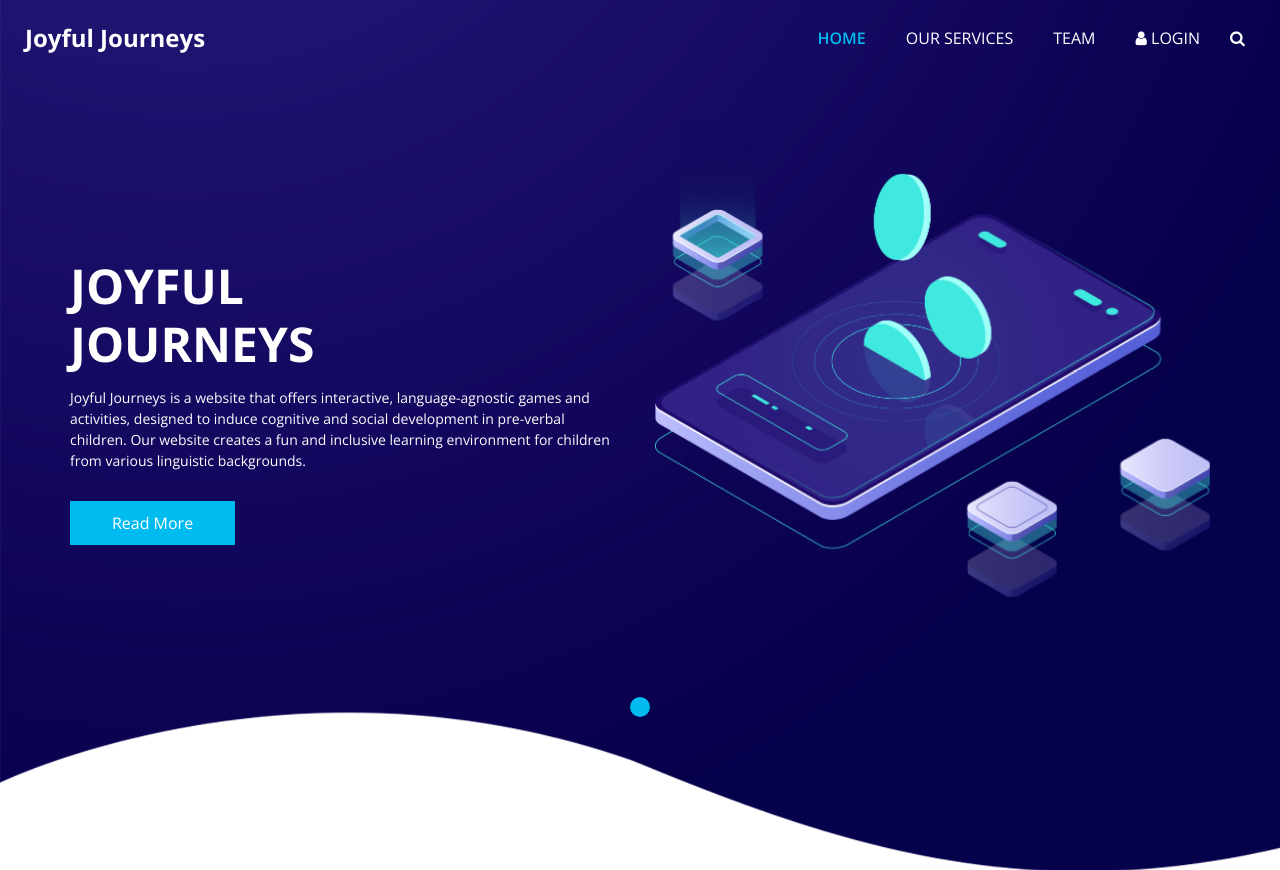
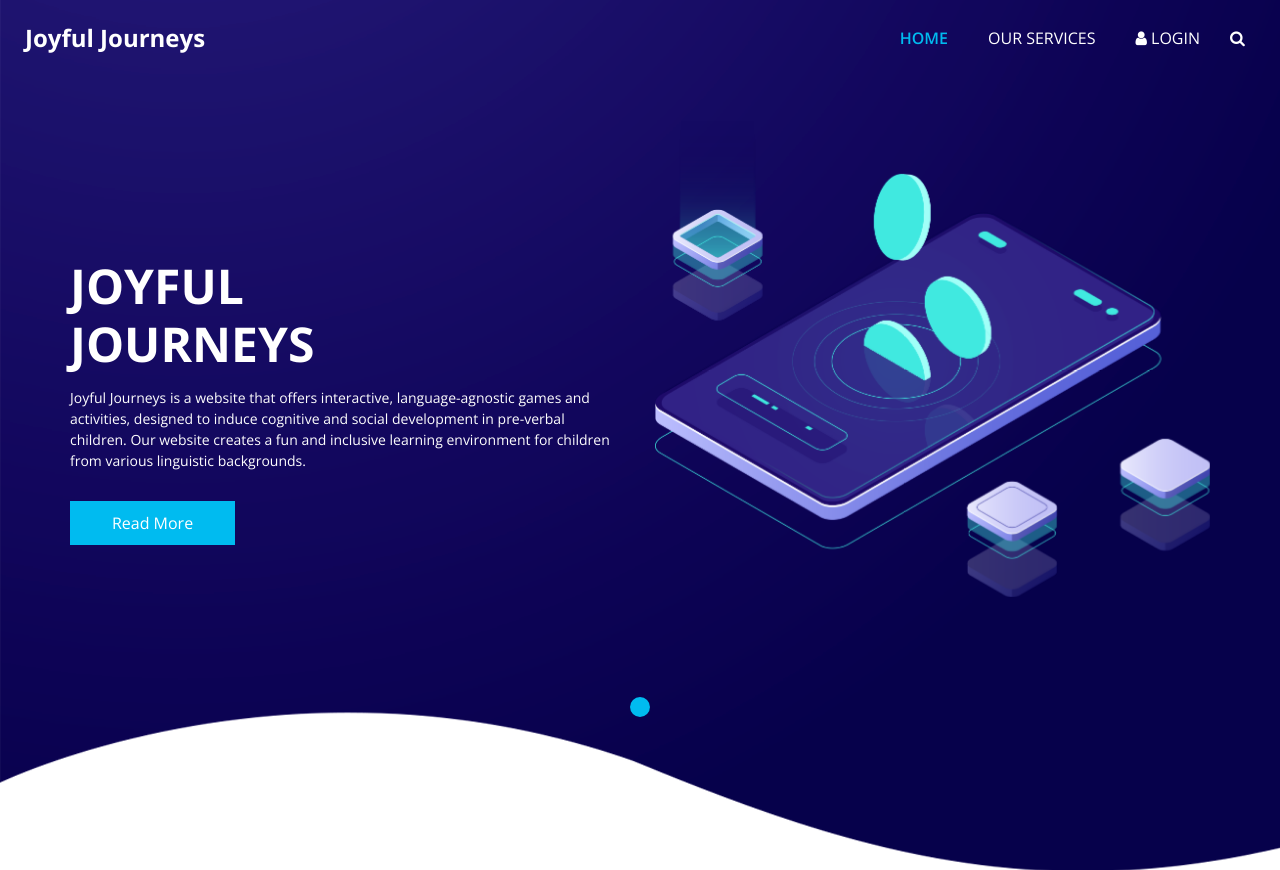
Before and after one commit to vibhu0209/hackathon, a plain HTML site: page index.html in a window 1280 px wide. Shown: the top 870 px of the page. Drawn offline with nearby package versions, Linux system fonts and the light colour scheme; some packages are replaced by stand-ins of ours.

Commit message:
Update index.html

```diff
--- a/index.html
+++ b/index.html
@@ -67,9 +67,7 @@
                 <a class="nav-link" href="#1">Our Services</a>
               </li>
 
-              <li class="nav-item">
-                <a class="nav-link" href="team.html">Team</a>
-              </li>
+
 
               <li class="nav-item">
                 <a class="nav-link" href="login.html"> <i class="fa fa-user" aria-hidden="true"></i> Login</a>
```
